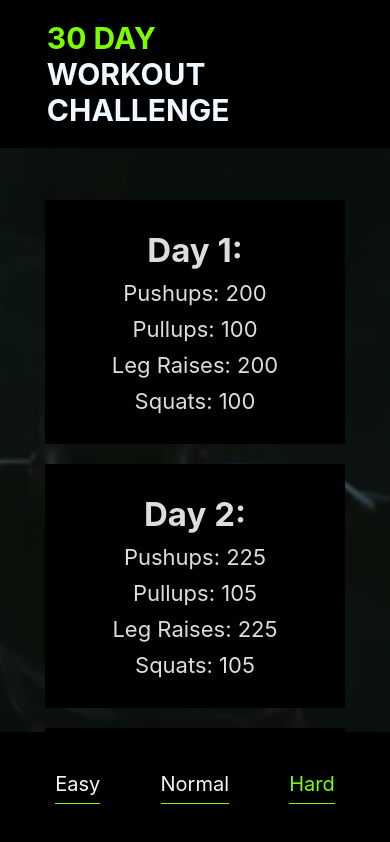
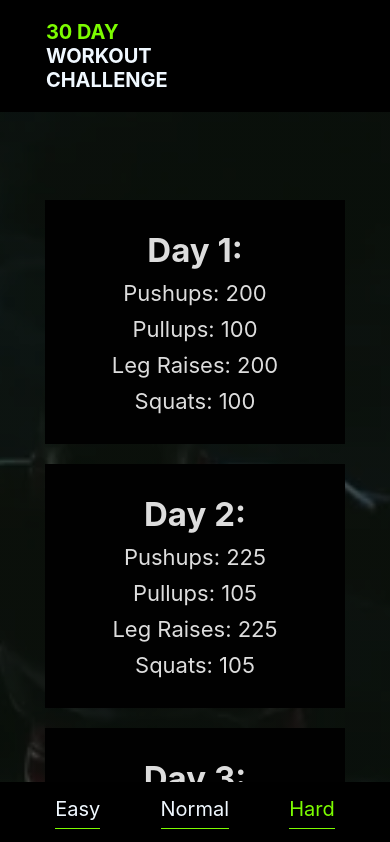
Before and after one commit to xrawvelocity/30dayWorjoutChallenge, a React (Create React App) app: page / in a window 390 px wide. Shown: the top 842 px of the page. Built offline with nearby package versions, Linux system fonts and the light colour scheme.

Commit message:
made things smaller for mobile

```diff
--- a/src/App.js
+++ b/src/App.js
@@ -61,7 +61,7 @@ export default class App extends Component {
         </nav>
         <main>{this.renderWorkouts()}</main>
         <footer>
-          <p>Copyright &copy; {curYear}</p>
+
         </footer>
       </Fragment>
     );
--- a/src/index.css
+++ b/src/index.css
@@ -124,7 +124,7 @@ main {
 
   .link,
   .selected {
-    margin: 4rem .5rem;
+    margin: 1.5rem .5rem;
     font-size: 2rem;
     padding-bottom: .7rem;
     border-bottom: 1px solid lawngreen;
@@ -137,8 +137,8 @@ main {
   }
 
   .title {
-    font-size: 3rem;
-    padding: 2rem 10rem 2rem 12%;
+    font-size: 2rem;
+    padding: 2rem 15rem 2rem 12%;
     text-transform: uppercase;
     display: flex;
     flex-direction: column;
```
